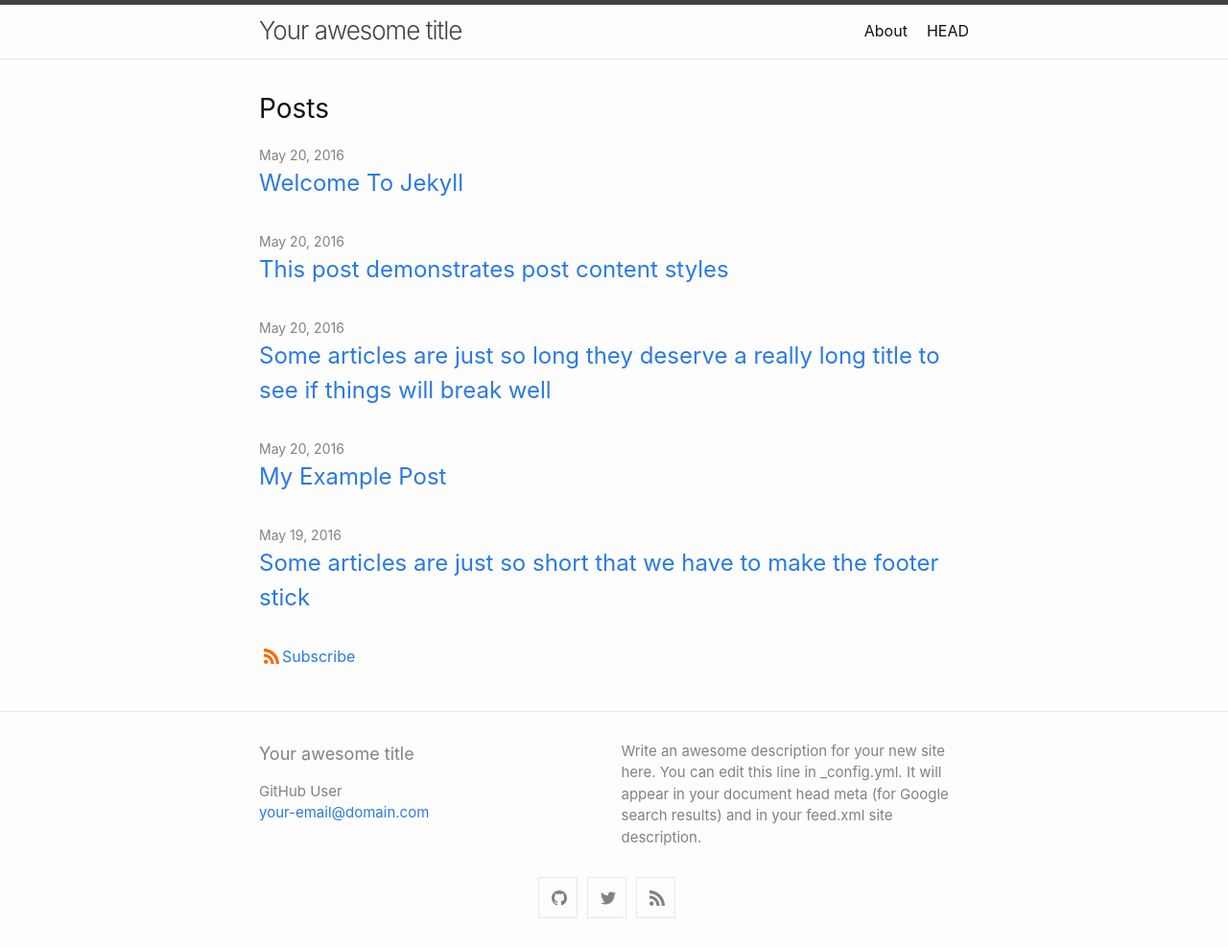
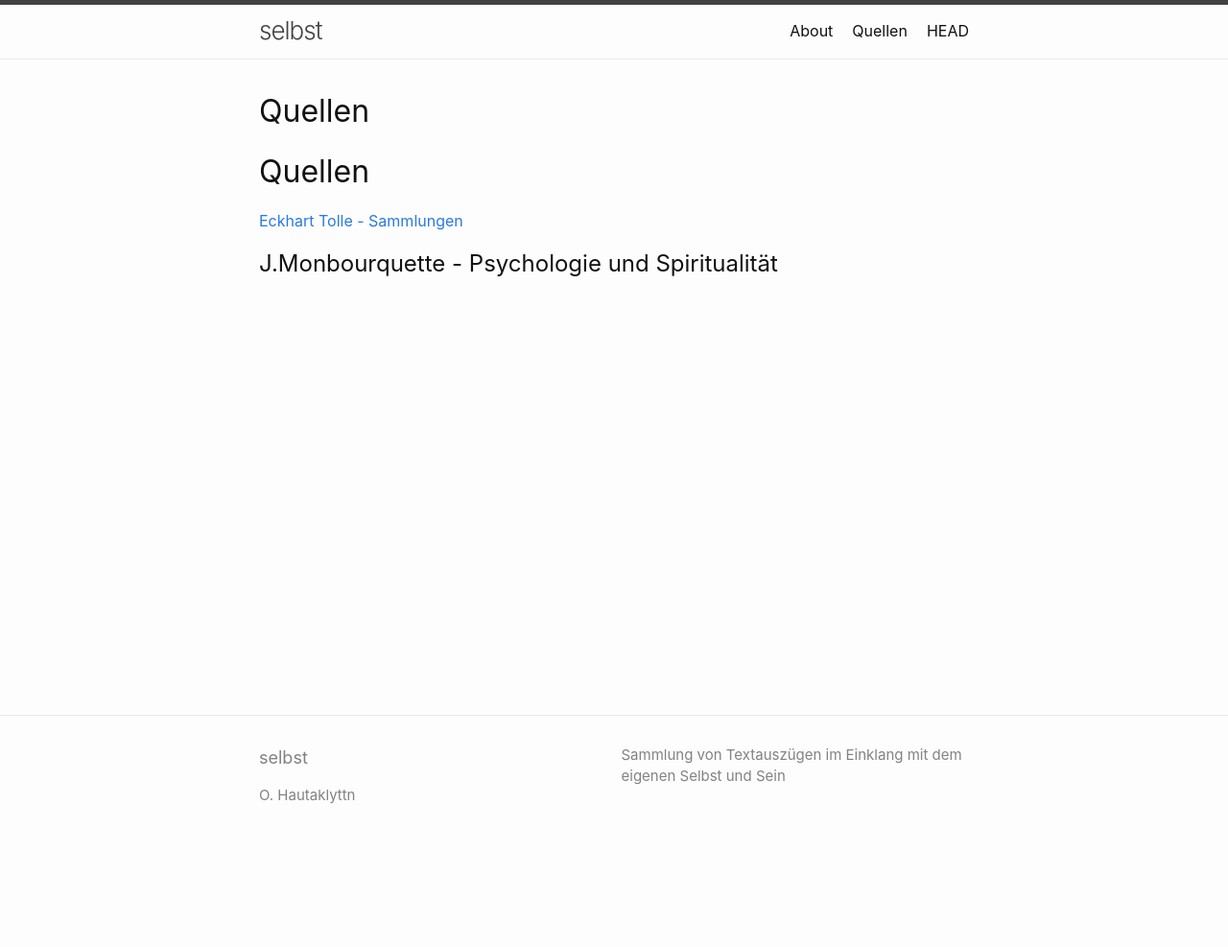
Before and after one commit to Hautaklyttn/-selbst-, a Jekyll site: the page built from docs/index.md, in a window 1280 px wide. Shown: the whole page at 96% size. Built offline with Jekyll 4.4.1, drawn with Linux system fonts in a browser that asks for light colours; our own code applies the rules of GitHub Pages for plain Markdown files; after the commit the page ends 900 px from its top, so only the background shows below that.

Commit message:
Initial upload

```diff
--- a/docs/_config.yml
+++ b/docs/_config.yml
@@ -1,10 +1,7 @@
-title: Your awesome title
-author: GitHub User
-email: your-email@domain.com
+title: selbst
+author: O. Hautaklyttn
 description: > # this means to ignore newlines until "show_exerpts:"
-  Write an awesome description for your new site here. You can edit this
-  line in _config.yml. It will appear in your document head meta (for
-  Google search results) and in your feed.xml site description.
+  Sammlung von Textauszügen im Einklang mit dem eigenen Selbst und Sein
 
 show_excerpts: false # set to true to show excerpts on the homepage
 
@@ -15,9 +12,7 @@ minima:
 
   # generate social links in footer
   social_links:
-    twitter: jekyllrb
-    github:  jekyll
-    rss: rss
+    # github:  jekyll
     # dribbble: jekyll
     # facebook: jekyll
     # flickr:   jekyll
@@ -47,5 +42,5 @@ minima:
 theme: minima
 
 plugins:
- - jekyll-feed
- - jekyll-seo-tag
+ # - jekyll-feed
+ # - jekyll-seo-tag
--- a/docs/_layouts/home.html
+++ b/docs/_layouts/home.html
@@ -9,30 +9,4 @@ layout: default
 
   {{ content }}
 
-  {%- if site.posts.size > 0 -%}
-    <h2 class="post-list-heading">{{ page.list_title | default: "Posts" }}</h2>
-    <ul class="post-list">
-      {%- for post in site.posts -%}
-      <li>
-        {%- assign date_format = site.minima.date_format | default: "%b %-d, %Y" -%}
-        <span class="post-meta">{{ post.date | date: date_format }}</span>
-        <h3>
-          <a class="post-link" href="{{ post.url | relative_url }}">
-            {{ post.title | escape }}
-          </a>
-        </h3>
-        {%- if site.show_excerpts -%}
-          {{ post.excerpt }}
-        {%- endif -%}
-      </li>
-      {%- endfor -%}
-    </ul>
-
-    <p class="feed-subscribe">
-      <a href="{{ 'feed.xml' | relative_url }}">
-        <svg class="svg-icon orange"><use xlink:href="{{ 'assets/minima-social-icons.svg#rss' | relative_url }}"></use></svg><span>Subscribe</span>
-      </a>
-    </p>
-  {%- endif -%}
-
 </div>
--- a/docs/index.md
+++ b/docs/index.md
@@ -7,3 +7,9 @@
 #
 layout: home
 ---
+
+# Quellen
+
+[ Eckhart Tolle - Sammlungen](./eTolle.html)
+
+## J.Monbourquette - Psychologie und Spiritualität
```
Also changed, not shown: docs/about.md (+1 -12 lines), docs/eTolle.md (added, +5 -0 lines).
